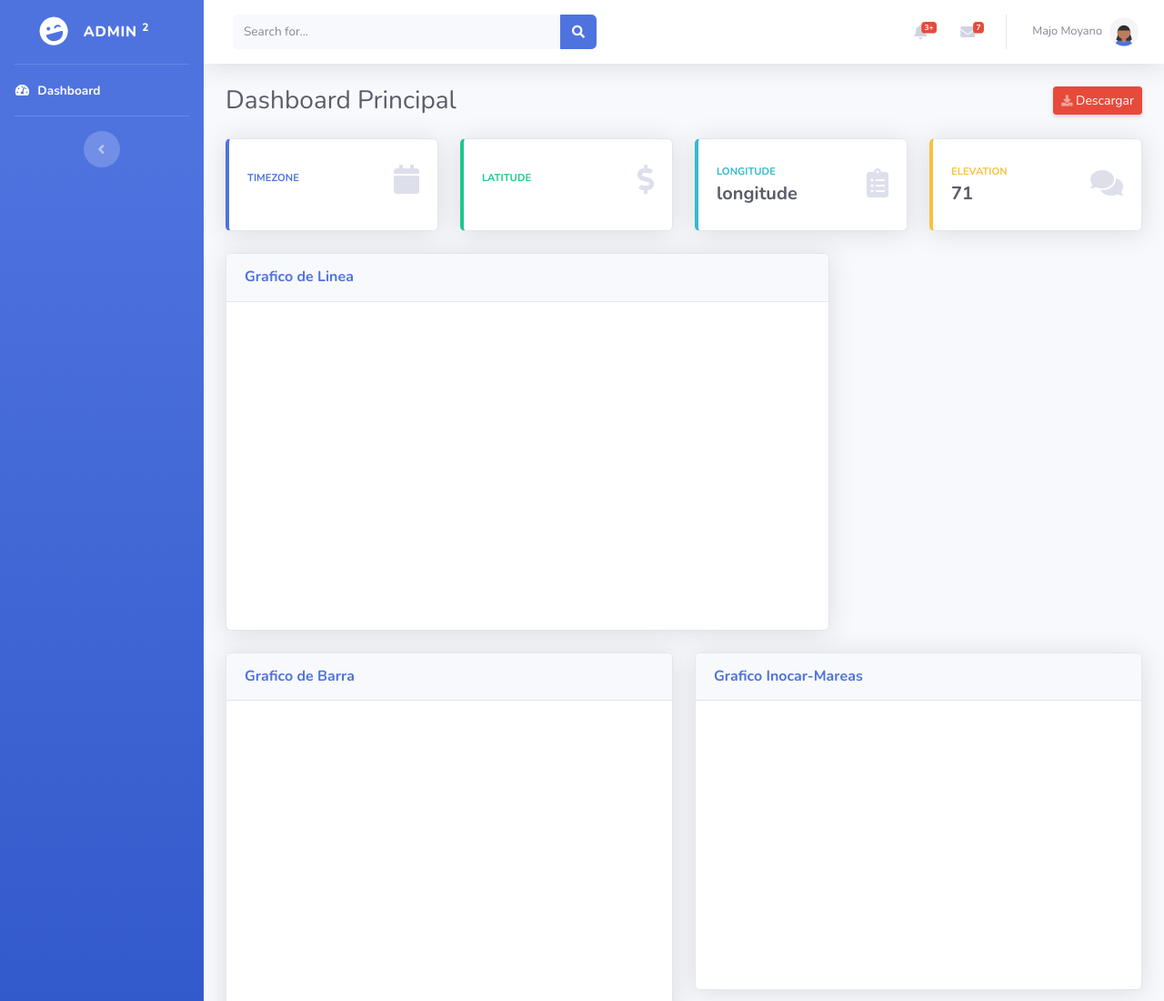
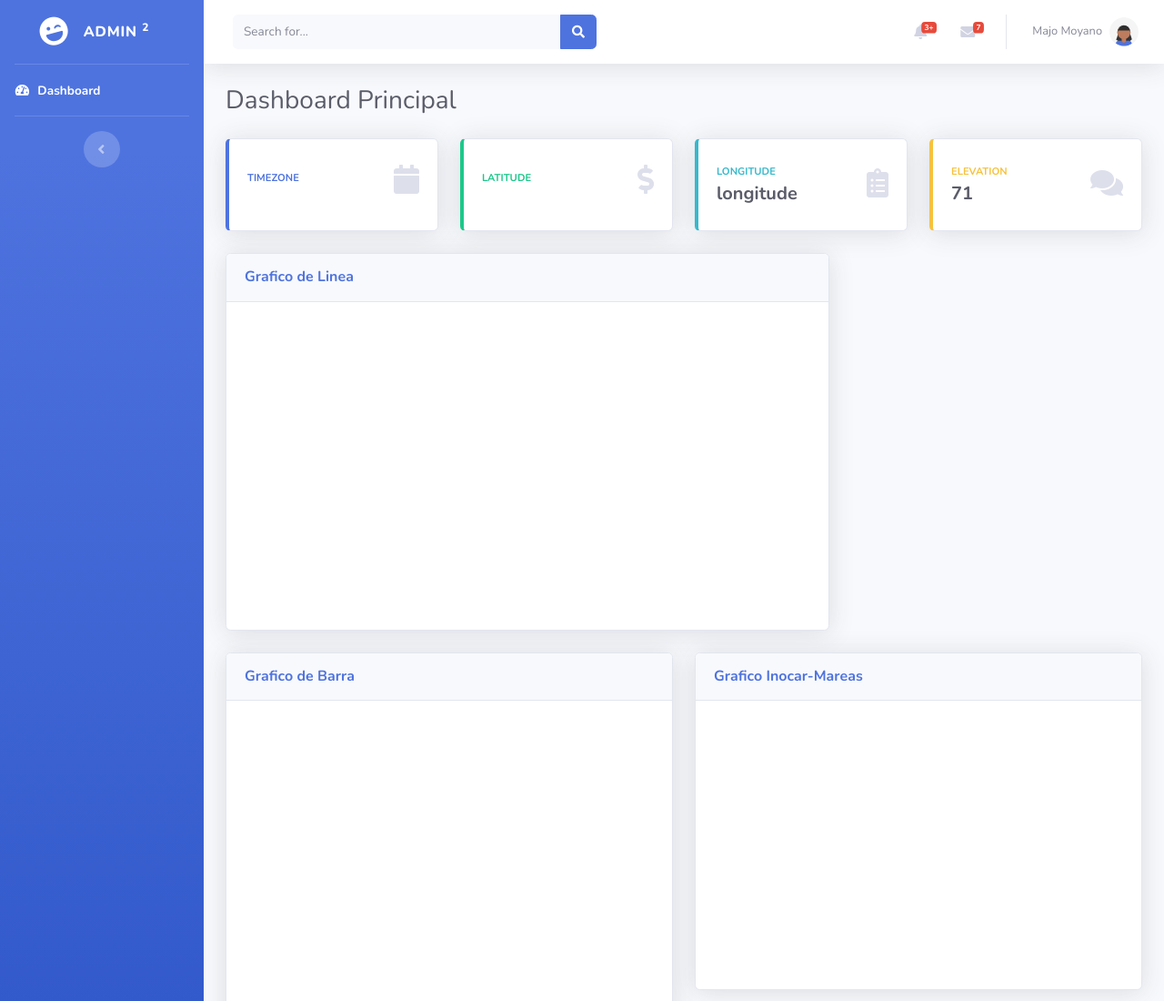
Before and after one commit to majomoyano/Dashboard---Clima, a website with bundled scripts: page index.html in a window 1280 px wide. Shown: the top 1100 px of the page at 91% size. Built offline with nearby package versions, Linux system fonts and the light colour scheme; no server answers.

Commit message:
agg cambios

```diff
--- a/index.html
+++ b/index.html
@@ -281,8 +281,7 @@
                     <!-- Page Heading -->
                     <div class="d-sm-flex align-items-center justify-content-between mb-4">
                         <h1 class="h3 mb-0 text-gray-800">Dashboard Principal</h1>
-                        <a href="#" class="d-none d-sm-inline-block btn btn-sm btn-danger shadow-sm"><i
-                                class="fas fa-download fa-sm text-white-50"></i> Descargar</a>
+
                     </div>
 
                     <!-- Content Row -->
```
